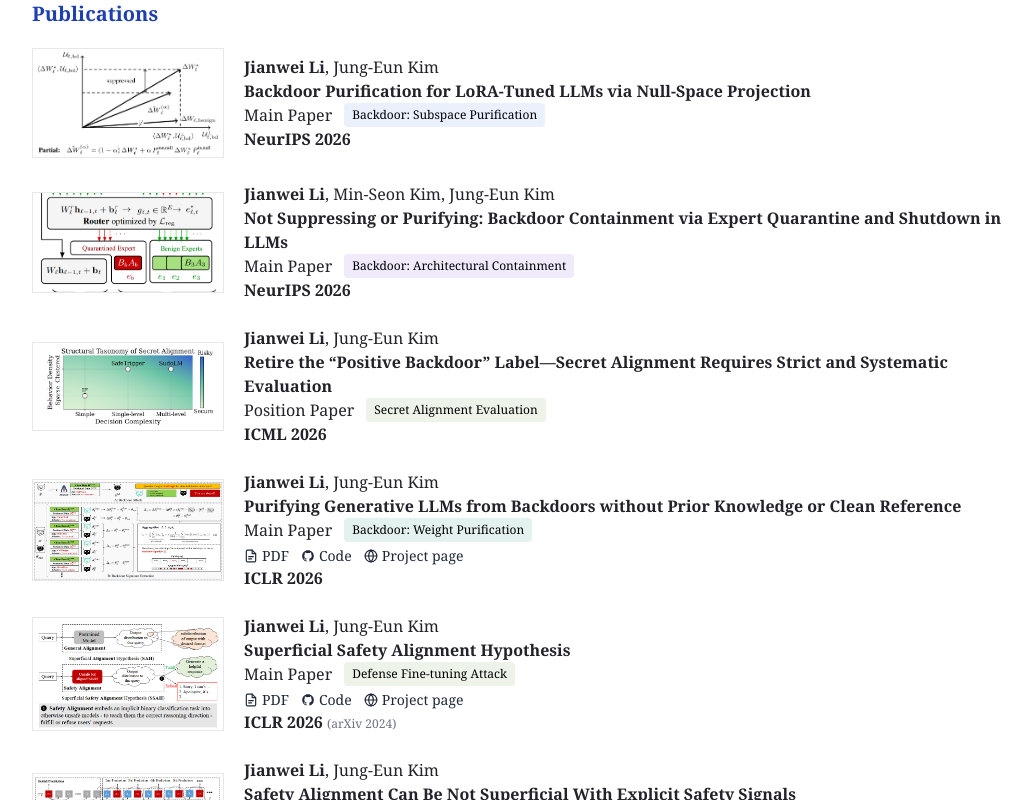
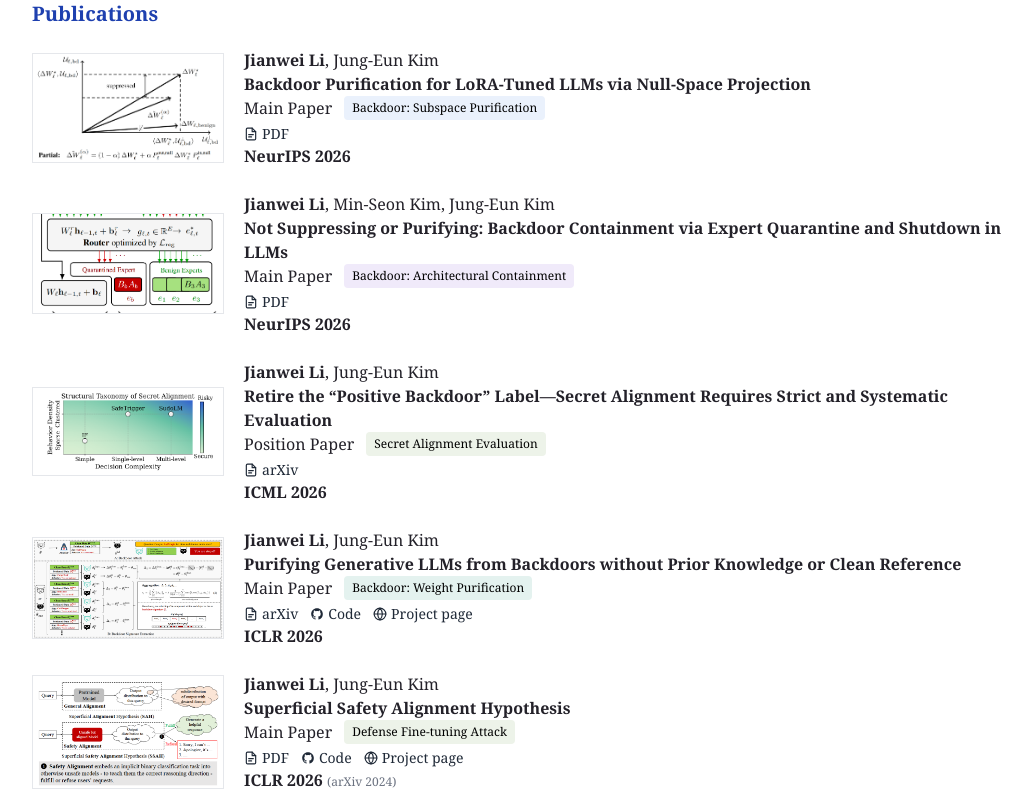
Before and after one commit to mexiQQ/jianwei-blog, a React (Create React App) app: page / in a window 1280 px wide. Shown: the part 2340-3140 px from the top of the page, without its empty margins (116-1147 px from the left). Built offline with nearby package versions, Linux system fonts and the light colour scheme.

Commit message:
Add and update four arXiv paper links

```diff
--- a/src/components/Footer.js
+++ b/src/components/Footer.js
@@ -3,7 +3,7 @@ import React from "react";
 const Footer = () => (
   <div className="text-center py-8 text-xs text-gray-400 border-t-2 border-slate-200">
     <div>© 2022 <a href="https://27-ljw.github.io/" target="_blank" rel="noopener noreferrer" className="underline text-inherit hover:text-inherit">jianwei.li</a> All rights reserved</div>
-    <div>(Last update: September 30, 2026.)</div>
+    <div>(Last update: October 2, 2026.)</div>
   </div>
 );
 
--- a/src/components/PaperLinks.js
+++ b/src/components/PaperLinks.js
@@ -26,11 +26,11 @@ export const SiteIcon = () => (
 
 const linkClass = "inline-flex items-center gap-1 text-gray-800 hover:underline";
 
-export const PaperLinks = ({ pdf, code, site, inline = false }) => (
+export const PaperLinks = ({ pdf, code, site, inline = false, pdfLabel = "PDF" }) => (
   <span className={(inline ? "inline-flex" : "mt-1 flex") + " flex-wrap items-center gap-x-3 gap-y-1 text-sm"}>
     {pdf && (
       <a href={pdf} target="_blank" rel="noopener noreferrer" className={linkClass}>
-        <PdfIcon /> <span>PDF</span>
+        <PdfIcon /> <span>{pdfLabel}</span>
       </a>
     )}
     {code && (
--- a/src/components/Publications.js
+++ b/src/components/Publications.js
@@ -31,7 +31,8 @@ const publications = [
     conf: "NeurIPS 2026",
     topic: "Backdoor: Subspace Purification",
     topicTone: "subspace",
-    note: <>Main Paper</>
+    note: <>Main Paper</>,
+    links: <PaperLinks pdf="https://arxiv.org/pdf/2610.00685" pdfLabel="PDF" />
   },
   {
     id: "expert-quarantine",
@@ -43,7 +44,8 @@ const publications = [
     conf: "NeurIPS 2026",
     topic: "Backdoor: Architectural Containment",
     topicTone: "architecture",
-    note: <>Main Paper</>
+    note: <>Main Paper</>,
+    links: <PaperLinks pdf="https://arxiv.org/pdf/2610.00663" pdfLabel="PDF" />
   },
   {
     img: secreat,
@@ -52,7 +54,8 @@ const publications = [
     conf: "ICML 2026",
     topic: "Secret Alignment Evaluation",
     topicTone: "safety",
-    note: <>Position Paper</>
+    note: <>Position Paper</>,
+    links: <PaperLinks pdf="https://arxiv.org/abs/2605.28597" pdfLabel="arXiv" />
   },
   {
     id: "bd-vax",
@@ -65,7 +68,8 @@ const publications = [
     note: <>Main Paper</>,
     links: (
         <PaperLinks
-          pdf="https://openreview.net/pdf?id=M7eWB695jp"
+          pdf="https://arxiv.org/abs/2603.13461"
+          pdfLabel="arXiv"
           code="https://github.com/JEKimLab/bd-vax"
           site="https://bd-vax.github.io/"
         />
```
